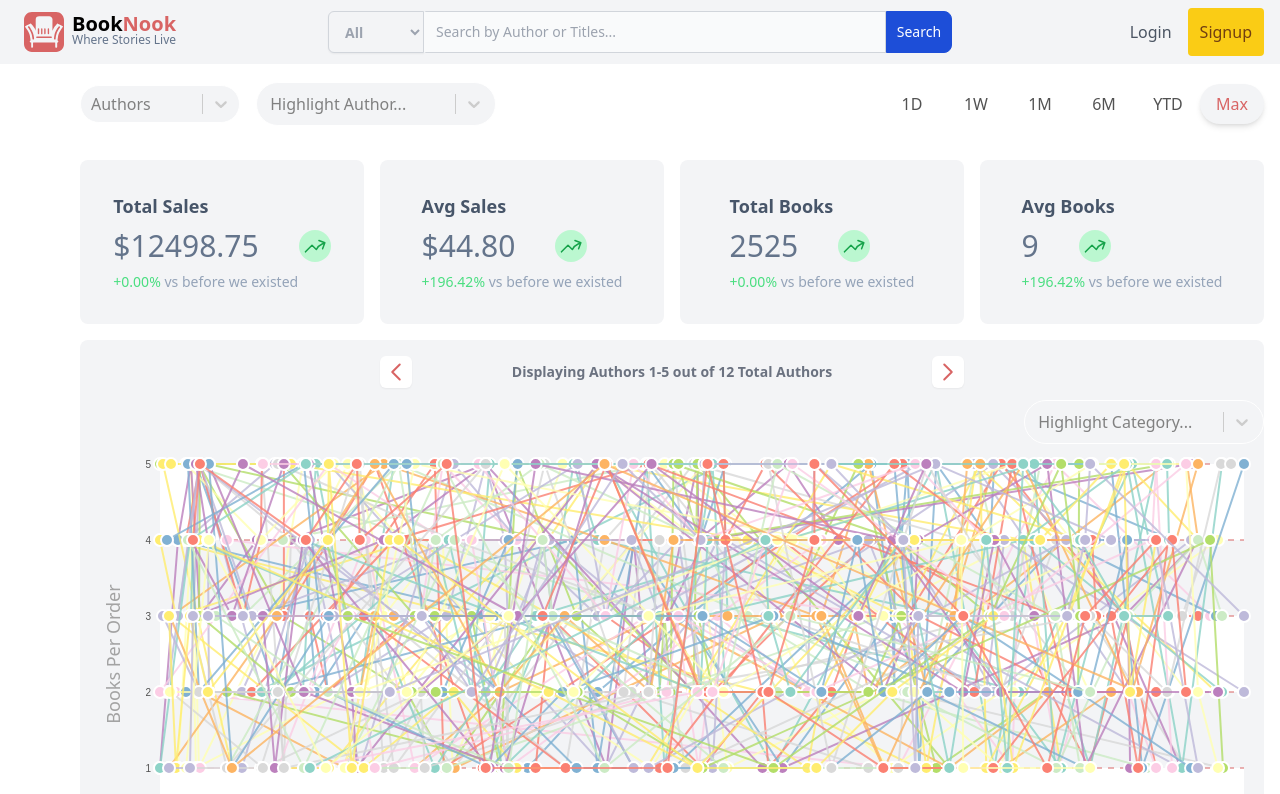
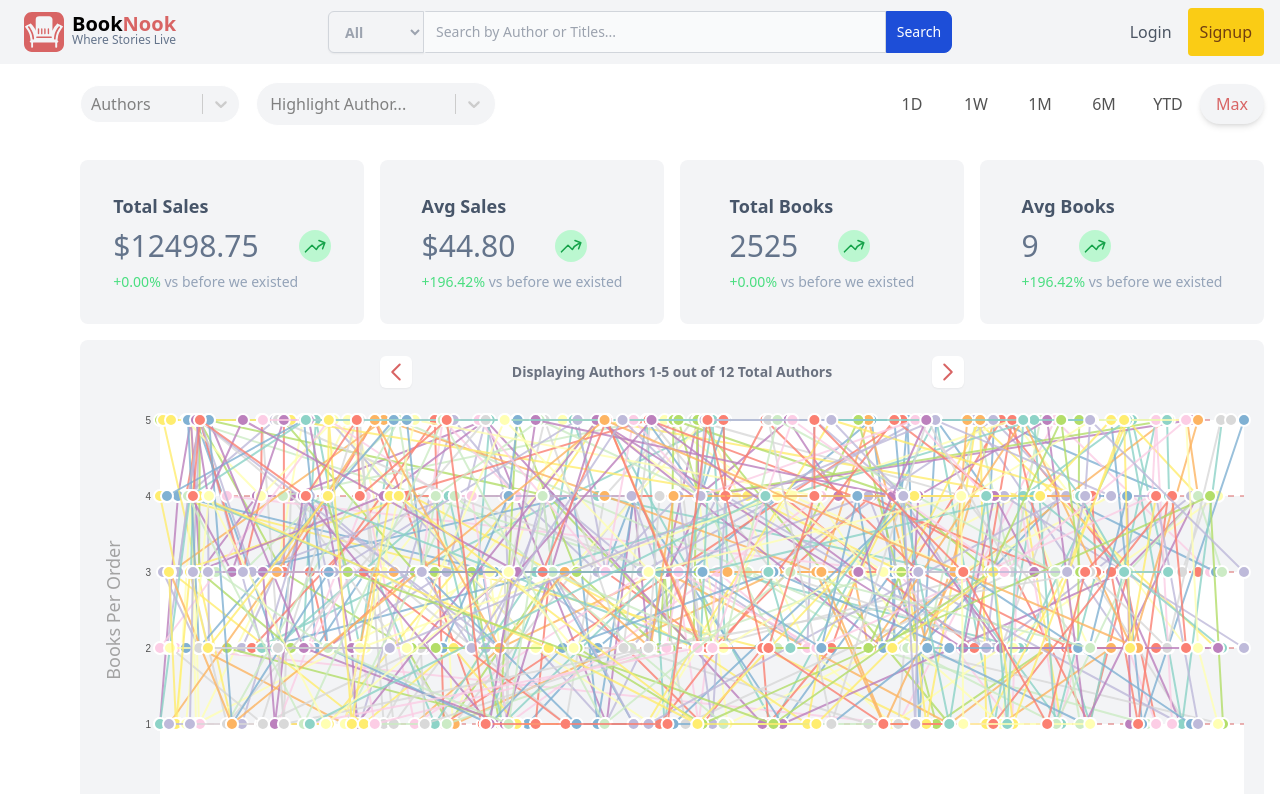
Before and after one commit to francoisdillinger/book_nook_frontend, a React (Vite) app: page / in a window 1280 px wide. Shown: the top 794 px of the page. Built offline with nearby package versions, Linux system fonts and the light colour scheme.

Commit message:
refactor: remove commented out code for line chart categories selection

```diff
--- a/src/components/ChartComponents/AuthorsChart/AuthorsAdminLineChart.tsx
+++ b/src/components/ChartComponents/AuthorsChart/AuthorsAdminLineChart.tsx
@@ -292,14 +292,15 @@ export default function AuthorsAdminLineChart({
 	);
 	return (
 		<React.Fragment>
-			<div className="w-full flex justify-end">
+			{/* <div className="w-full flex justify-end">
 				<CategoriesChartReactSelect
 					options={[]}
 					colorScale={colorScale}
 					setFocusedUser={() => {}}
 					focusedCategory={""}
 				/>
-			</div>
+			</div> */}
+
 			<svg
 				ref={svgLineChartRef}
 				width={svgWidth}
```
